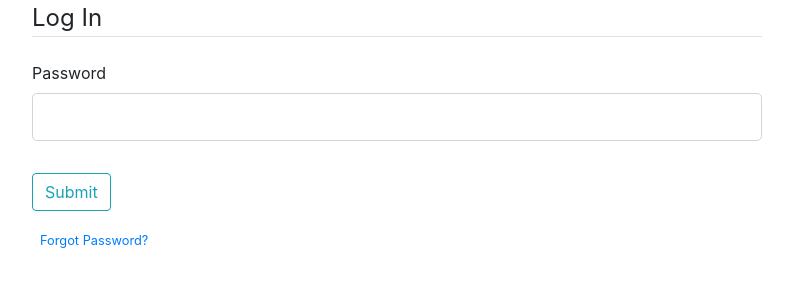
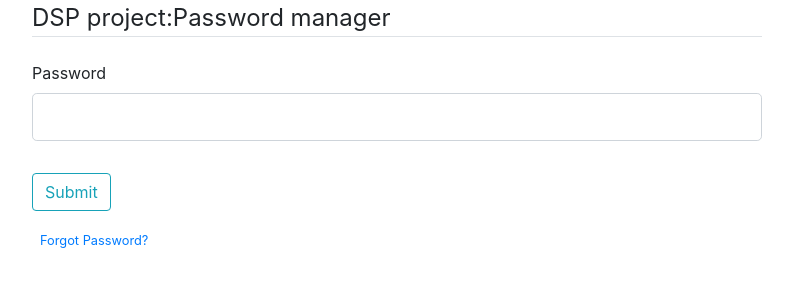
Before and after one commit to AnupamMisra/Password_manager, a Python web app: template templates/login.html in a window 1280 px wide. Shown: the top 300 px of the page, without its empty margins (53-846 px from the left). Run offline with Jinja, Linux system fonts and the light colour scheme; the template is opened without the code that fills it, so the values that code supplies are empty, except form fields; form fields are guessed from the names that the template uses; some libraries are stand-ins or nearby versions.

Commit message:
changed login head

```diff
--- a/templates/login.html
+++ b/templates/login.html
@@ -13,7 +13,7 @@
         <form method="POST" action="">
             {{ form.hidden_tag() }}
             <fieldset class="form-group">
-                <legend class="border-bottom mb-4">Log In</legend>
+                <legend class="border-bottom mb-4">DSP project:Password manager</legend>
                 <div class="form-group">
                     {{ form.password.label(class="form-control-label") }}
                     {% if form.password.errors %}
```
